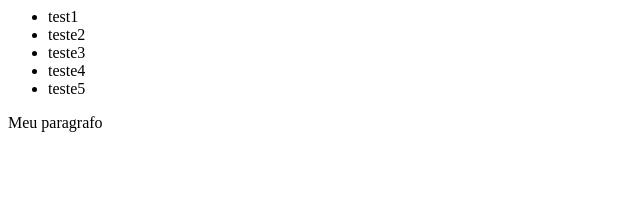
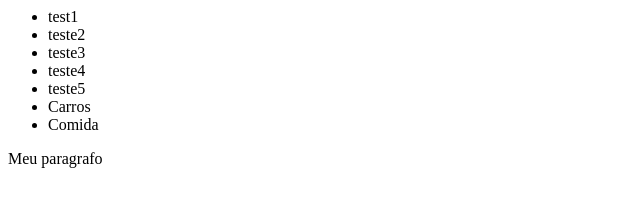
Before and after one commit to Rithie/Git-minicurso, a plain HTML site: page index.html in a window 1280 px wide. Shown: the whole page, without its empty margins (0-640 px from the left). Drawn offline with Linux system fonts and the light colour scheme.

Commit message:
adicionei um item na lista

```diff
--- a/index.html
+++ b/index.html
@@ -9,6 +9,8 @@
             <li>teste3</li>
             <li>teste4</li>
             <li>teste5</li>
+            <li>Carros</li>
+            <li>Comida</li>
         </ul>
         <p>Meu paragrafo</p>
     </body>
```
